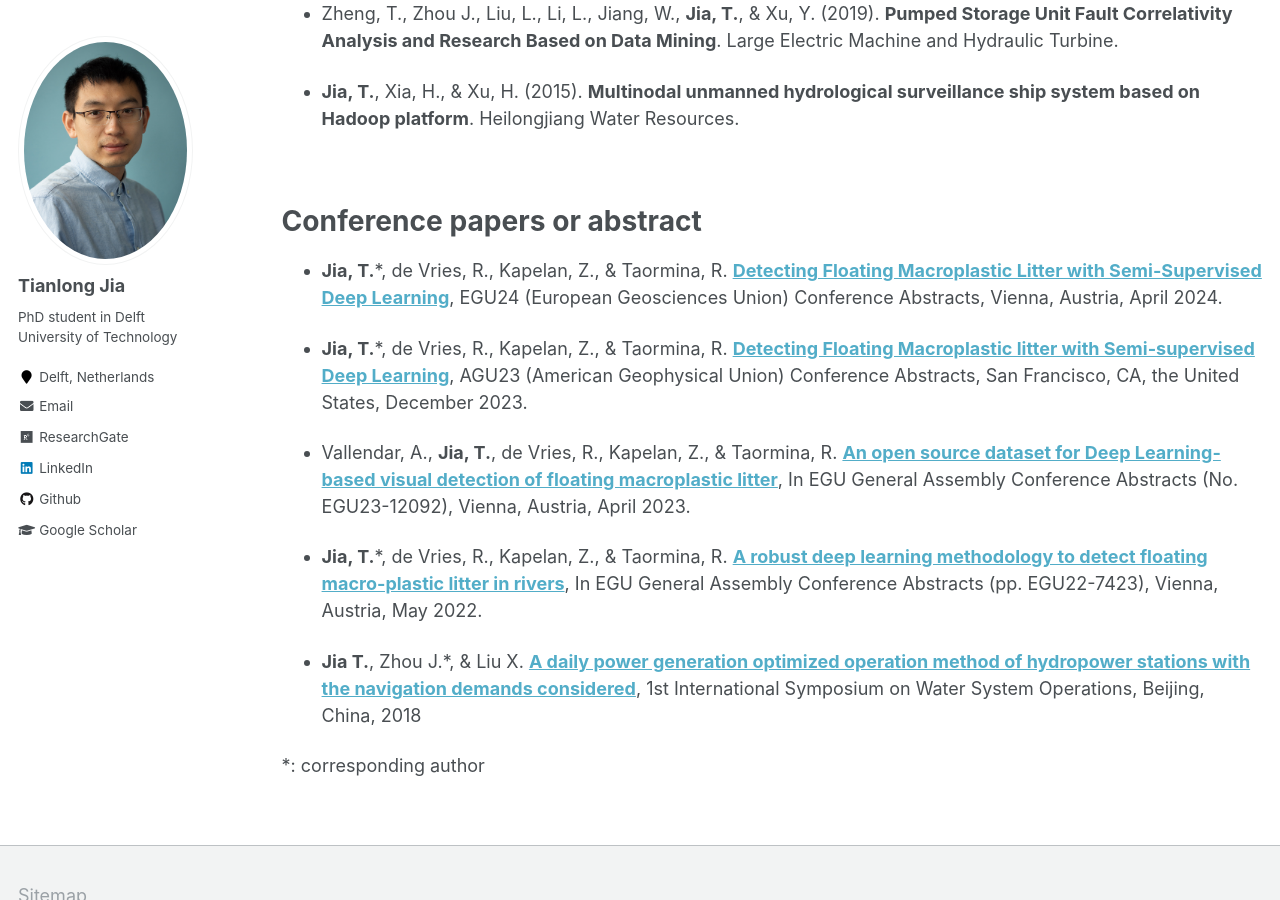
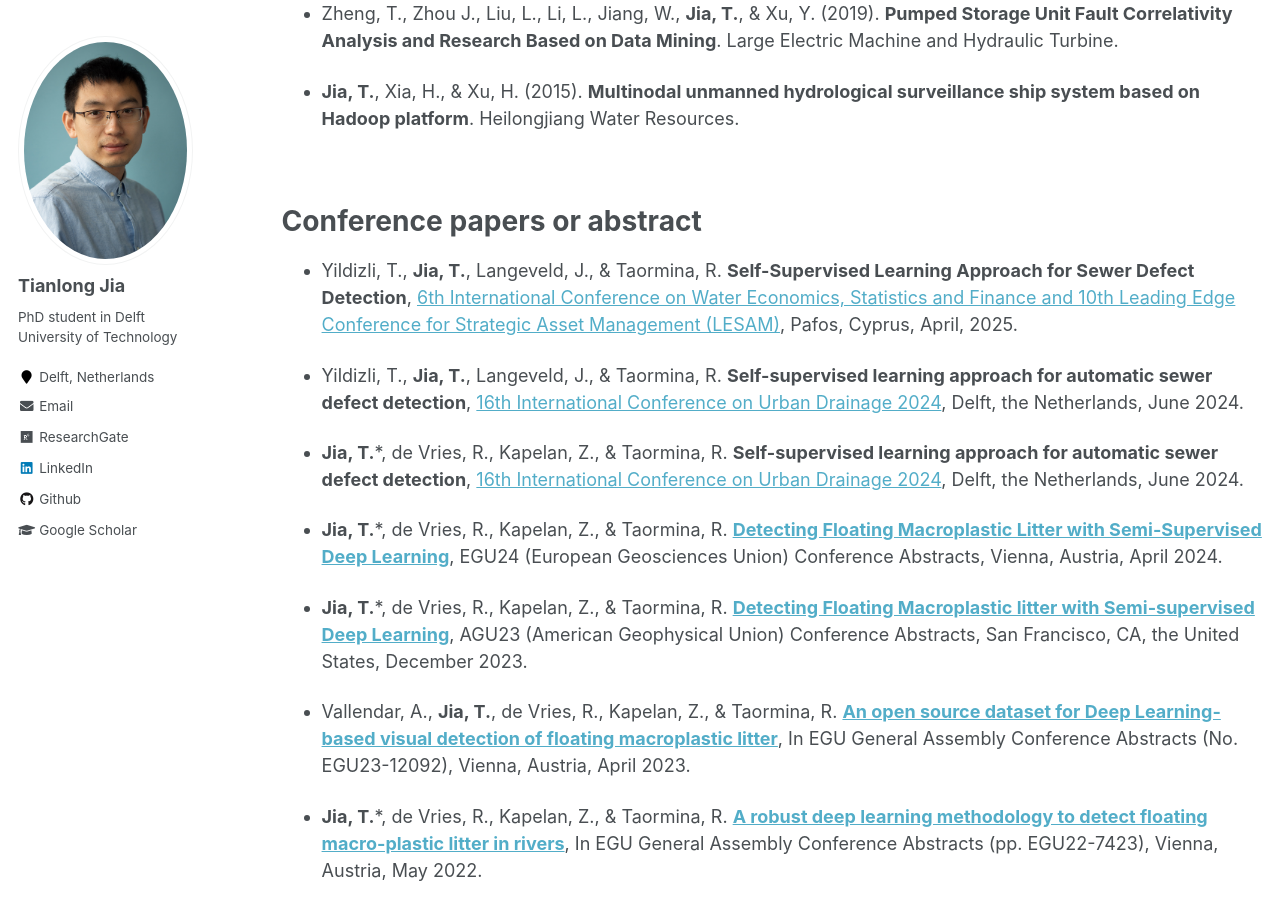
Before and after one commit to TianlongJia/TianlongJia.github.io, a Jekyll site: the page built from _pages/publications.md, in a window 1280 px wide and 900 px high, scrolled down 911 px. Built offline with Jekyll 4.4.1, drawn with Linux system fonts in a browser that asks for light colours.

Commit message:
update conference

```diff
--- a/_pages/publications.md
+++ b/_pages/publications.md
@@ -34,6 +34,13 @@ You can also find my papers in [my Google Scholar](https://scholar.google.com.hk
 
 # Conference papers or abstract
 
+* Yildizli, T., **Jia, T.**, Langeveld, J., & Taormina, R. **Self-Supervised Learning Approach for Sewer Defect Detection**, [6th International Conference on Water Economics, Statistics and Finance
+and 10th Leading Edge Conference for Strategic Asset Management (LESAM)](https://iwacyprus2025.com/), Pafos, Cyprus, April, 2025. <br>
+
+* Yildizli, T., **Jia, T.**, Langeveld, J., & Taormina, R. **Self-supervised learning approach for automatic sewer defect detection**, [16th International Conference on Urban Drainage 2024](https://icud2024.org/), Delft, the Netherlands, June 2024. <br>
+
+* **Jia, T.***, de Vries, R., Kapelan, Z., & Taormina, R. **Self-supervised learning approach for automatic sewer defect detection**, [16th International Conference on Urban Drainage 2024](https://icud2024.org/), Delft, the Netherlands, June 2024. <br>
+
 * **Jia, T.***, de Vries, R., Kapelan, Z., & Taormina, R. [**Detecting Floating Macroplastic Litter with Semi-Supervised Deep Learning**](https://doi.org/10.5194/egusphere-egu24-9691), EGU24 (European Geosciences Union) Conference Abstracts, Vienna, Austria, April 2024. <br>
 
 * **Jia, T.***, de Vries, R., Kapelan, Z., & Taormina, R. [**Detecting Floating Macroplastic litter with Semi-supervised Deep Learning**](https://agu.confex.com/agu/fm23/meetingapp.cgi/Paper/1260833), AGU23 (American Geophysical Union) Conference Abstracts, San Francisco, CA, the United States, December 2023. <br>
```
